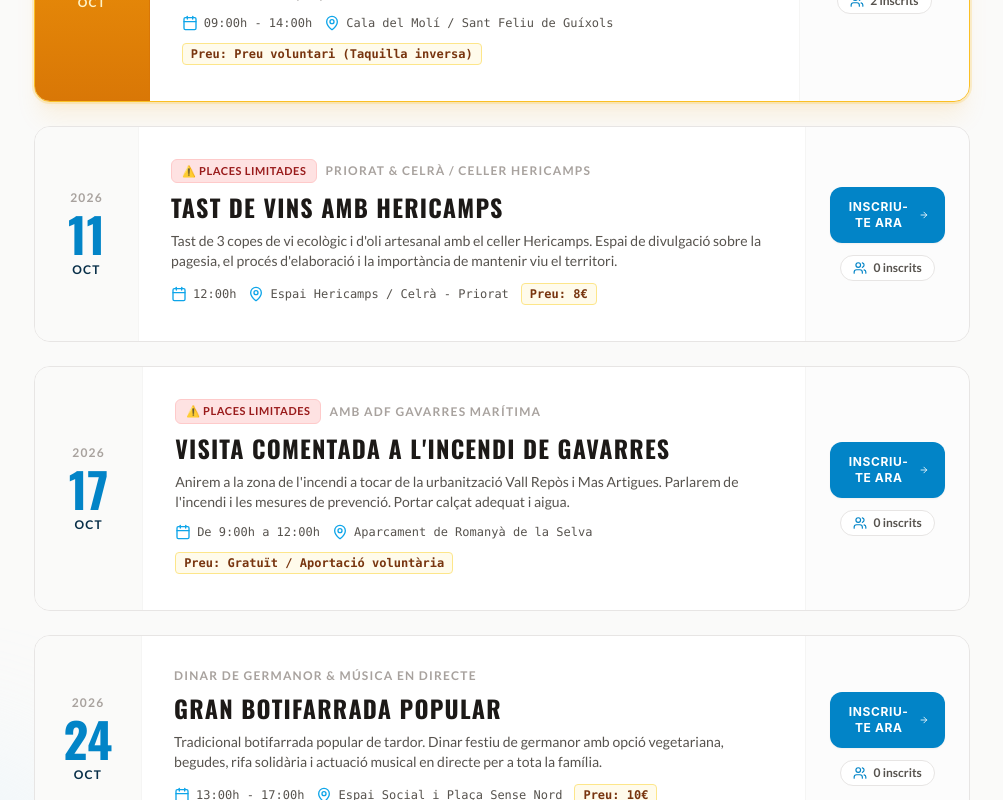
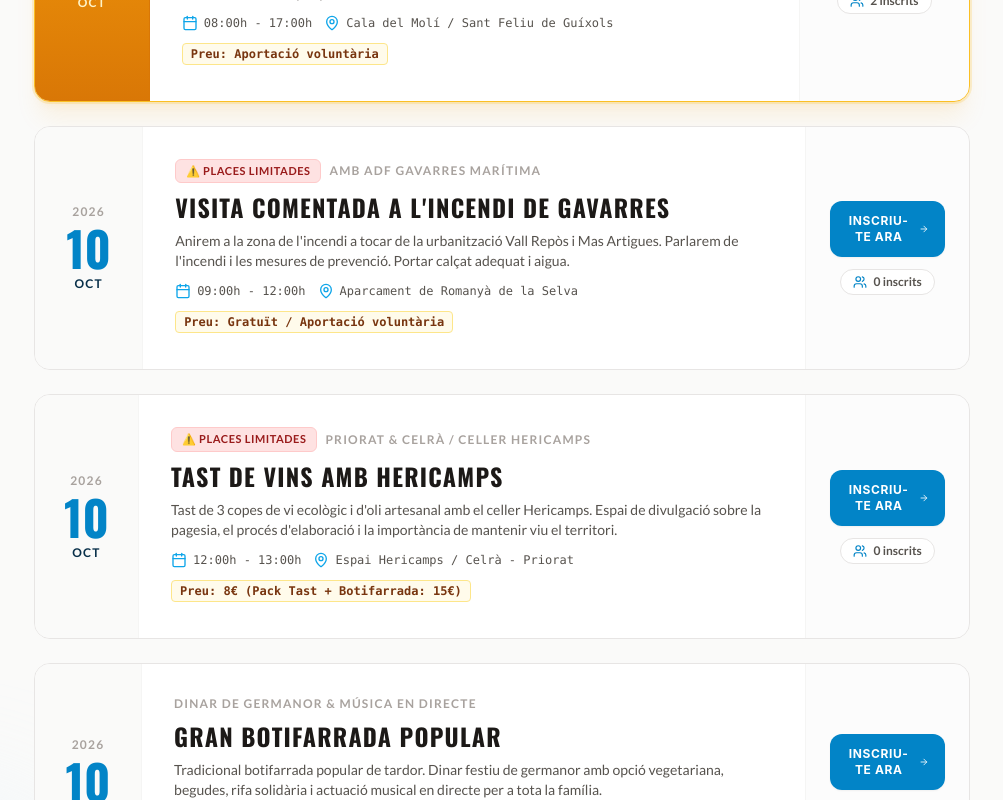
Before and after one commit to GuillemN/sensenord, a React (Vite) app: page / in a window 1280 px wide. Shown: the part 1320-2120 px from the top of the page, without its empty margins (138-1141 px from the left). Built offline with nearby package versions, Linux system fonts and the light colour scheme.

Commit message:
update nous esdeveniments5

```diff
--- a/src/components/EventModal.jsx
+++ b/src/components/EventModal.jsx
@@ -13,7 +13,8 @@ const getEventConfig = (event) => {
             IconComponent: Utensils,
             infoTitle: `Informació de la ${event?.title || 'Botifarrada Popular'}`,
             infoDescription: event?.description || "Dinar festiu de germanor amb opció vegetariana/vegana i begudes incloses.",
-            priceTag: "10€",
+            priceTag: "10€ (Preu individual)",
+            comboTag: "🍷+🥩 Pack Tast + Botifarrada: 15€",
             limitedSpots: false,
             beneficiaryNotice: "Tots els beneficis aniran destinats a l'ADF Gavarres Marítima",
             hasLevelField: true,
@@ -36,7 +37,8 @@ const getEventConfig = (event) => {
             IconComponent: Wine,
             infoTitle: `Informació de l'esdeveniment: ${event?.title || 'Tast de vins amb Hericamps'}`,
             infoDescription: event?.description || "Tast de 3 copes de vi ecològic i d'oli artesanal amb el celler Hericamps.",
-            priceTag: "8€",
+            priceTag: "8€ (Preu individual)",
+            comboTag: "🍷+🥩 Pack Tast + Botifarrada: 15€",
             limitedSpots: true,
             beneficiaryNotice: "Tots els beneficis aniran destinats a l'ADF Gavarres Marítima",
             hasLevelField: false,
@@ -72,7 +74,7 @@ const getEventConfig = (event) => {
         IconComponent: Mountain,
         infoTitle: `Informació de la ${event?.title || 'Via Ferrada Solidària'}`,
         infoDescription: event?.description || "Jornada d'escalada i via ferrada solidària. Material tècnic i assegurança inclosos.",
-        priceTag: "Preu voluntari (Taquilla inversa)",
+        priceTag: "Aportació voluntària",
         limitedSpots: true,
         beneficiaryNotice: "Tots els beneficis aniran destinats a l'ADF Gavarres Marítima",
         hasLevelField: true,
@@ -342,6 +344,11 @@ const EventModal = ({ isOpen, onClose, event }) => {
                                                     <span className="px-2 py-0.5 bg-amber-200/70 text-amber-950 rounded font-bold text-[11px]">
                                                         💰 Preu: {config.priceTag}
                                                     </span>
+                                                    {config.comboTag && (
+                                                        <span className="px-2 py-0.5 bg-gradient-to-r from-amber-500 to-orange-500 text-white rounded font-bold text-[11px] shadow-xs">
+                                                            {config.comboTag}
+                                                        </span>
+                                                    )}
                                                     {config.limitedSpots && (
                                                         <span className="px-2 py-0.5 bg-red-100 text-red-800 border border-red-200 rounded font-bold text-[11px]">
                                                             ⚠️ Places Limitades
--- a/src/data/eventsData.js
+++ b/src/data/eventsData.js
@@ -6,10 +6,10 @@ export const VIA_FERRADA_EVENT = {
     month: 'OCT',
     year: '2026',
     fullDate: 'Dissabte, 10 d\'Octubre de 2026',
-    time: '09:00h - 14:00h',
+    time: '08:00h - 17:00h',
     location: 'Cala del Molí / Sant Feliu de Guíxols',
     status: 'Obert',
-    price: 'Preu voluntari (Taquilla inversa)',
+    price: 'Aportació voluntària',
     description: 'Jornada d\'escalada i via ferrada solidària sobre el mar a la Cala del Molí per recaptar fons per a la cura dels boscos. Apte per a tots els nivells.',
     badge: 'Fita Solidària 2026',
     limitedSpots: true,
@@ -21,14 +21,14 @@ export const TAST_VI_EVENT = {
     id: 'tast-vi-2026',
     title: 'Tast de vins amb Hericamps',
     subtitle: 'Priorat & Celrà / Celler Hericamps',
-    date: '11',
+    date: '10',
     month: 'OCT',
     year: '2026',
-    fullDate: 'Diumenge, 11 d\'Octubre de 2026',
-    time: '12:00h',
+    fullDate: 'Dissabte, 10 d\'Octubre de 2026',
+    time: '12:00h - 13:00h',
     location: 'Espai Hericamps / Celrà - Priorat',
     status: 'Obert',
-    price: '8€',
+    price: '8€ (Pack Tast + Botifarrada: 15€)',
     description: 'Tast de 3 copes de vi ecològic i d\'oli artesanal amb el celler Hericamps. Espai de divulgació sobre la pagesia, el procés d\'elaboració i la importància de mantenir viu el territori.',
     badge: 'Cultura & Territori 2026',
     limitedSpots: true,
@@ -40,11 +40,11 @@ export const VISITA_INCENDI_EVENT = {
     id: 'visita-incendi-2026',
     title: 'Visita comentada a l\'incendi de Gavarres',
     subtitle: 'Amb ADF Gavarres Marítima',
-    date: '17',
+    date: '10',
     month: 'OCT',
     year: '2026',
-    fullDate: 'Dissabte, 17 d\'Octubre de 2026',
-    time: 'De 9:00h a 12:00h',
+    fullDate: 'Dissabte, 10 d\'Octubre de 2026',
+    time: '09:00h - 12:00h',
     location: 'Aparcament de Romanyà de la Selva',
     status: 'Obert',
     price: 'Gratuït / Aportació voluntària',
@@ -59,14 +59,14 @@ export const BOTIFARRADA_EVENT = {
     id: 'botifarrada-2026',
     title: 'Gran Botifarrada Popular',
     subtitle: 'Dinar de germanor & Música en directe',
-    date: '24',
+    date: '10',
     month: 'OCT',
     year: '2026',
-    fullDate: 'Dissabte, 24 d\'Octubre de 2026',
-    time: '13:00h - 17:00h',
+    fullDate: 'Dissabte, 10 d\'Octubre de 2026',
+    time: '13:30h - 15:00h',
     location: 'Espai Social i Plaça Sense Nord',
     status: 'Obert',
-    price: '10€',
+    price: '10€ (Pack Tast + Botifarrada: 15€)',
     description: 'Tradicional botifarrada popular de tardor. Dinar festiu de germanor amb opció vegetariana, begudes, rifa solidària i actuació musical en directe per a tota la família.',
     badge: 'Festa Popular 2026',
     limitedSpots: false,
@@ -76,7 +76,7 @@ export const BOTIFARRADA_EVENT = {
 
 export const INITIAL_EVENTS = [
     VIA_FERRADA_EVENT,
+    VISITA_INCENDI_EVENT,
     TAST_VI_EVENT,
-    VISITA_INCENDI_EVENT,
     BOTIFARRADA_EVENT
 ];
--- a/src/services/registrationService.js
+++ b/src/services/registrationService.js
@@ -118,7 +118,7 @@ A través dels seus vins i olis artesanals contribueixen a mantenir vius el pobl
 Durant l’activitat tastareu 3 copes de vi, acompanyades d’explicacions sobre els vins, el procés d’elaboració i la feina que hi ha darrere de cada ampolla.
 
 Més que un tast de vins, serà també un espai de divulgació per conèixer de primera mà la feina dels pagesos, la realitat de la pagesia i la importància de mantenir viu el territori. 🌾
-Horari: 12:00
+Horari: 12:00h - 13:00h
 Preu: 8€
 Ens veiem al tast!`;
     }
@@ -131,7 +131,7 @@ Moltes gràcies per sumar-vos a aquesta activitat de conscienciació i divulgaci
 
 📌 DETALLS DE LA VOSTRA RESERVA:
 • Codi de Reserva: ${registration.id}
-• Horari: De 9:00h a 12:00h
+• Horari: De 9:00h a 12:00h (Dissabte 10 d'Octubre)
 • Punt de trobada: Aparcament de Romanyà de la Selva
 • Recorregut: Anirem a la zona de l'incendi a tocar de la urbanització Vall Repòs i Mas Artigues.
 • DNI / NIF: ${registration.dni}
@@ -160,13 +160,15 @@ Gràcies per reservar el teu tiquet per a la Gran Botifarrada Popular organitzad
 📌 DETALLS DE LA TEVA RESERVA:
 • Codi de Reserva: ${registration.id}
 • Esdeveniment: ${registration.event}
+• Data: Dissabte, 10 d'Octubre de 2026
+• Horari: 13:30h - 15:00h
 • Opció de Menú: ${registration.level}
 • Preu: 10€ (Tots els beneficis aniran destinats a l'ADF Gavarres Marítima)
 • DNI / NIF: ${registration.dni}
 
 🎒 INFORMACIÓ IMPORTANT:
 1. Presenta aquest codi de reserva (${registration.id}) a la taula d'accés per recollir els tiquets de dinar i beguda.
-2. L'activitat comença a les 13:00h. Preguem arribar amb temps.
+2. L'activitat comença a les 13:30h. Preguem arribar amb temps.
 3. Gaudirem de dinar de germanor, opció vegetariana, begudes i música en directe.
 
 Si tens qualsevol dubte, pots respondre directament a aquest correu.
@@ -182,7 +184,7 @@ Recordeu que es tracta d’una activitat física. Si no heu fet mai una via ferr
 
 ⚠️ Les places són limitades. Si finalment no podeu venir, us agrairem molt que ens aviseu com més aviat millor, perquè una altra persona pugui aprofitar la vostra plaça i participar en aquesta iniciativa solidària.
 
-Recordeu que és una activitat sense ànim de lucre i de taquilla inversa: cadascú aporta el que vulgui, el que cregui i el que pugui. Tot el que es recapti anirà destinat a l’ADF Gavarres Marítima, per contribuir a la recuperació, repoblació i cura dels nostres boscos després dels incendis.
+Recordeu que és una activitat sense ànim de lucre i d’aportació voluntària: cadascú aporta el que vulgui, el que cregui i el que pugui. Tot el que es recapti anirà destinat a l’ADF Gavarres Marítima, per contribuir a la recuperació, repoblació i cura dels nostres boscos després dels incendis.
 
 Per a qualsevol dubte, podeu respondre aquest correu o contactar directament amb @aventuraexperiencesfg per Instagram.
 
```
